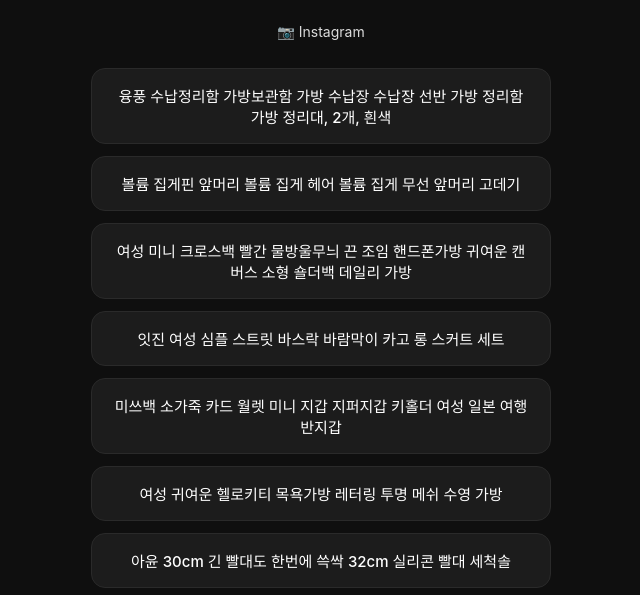
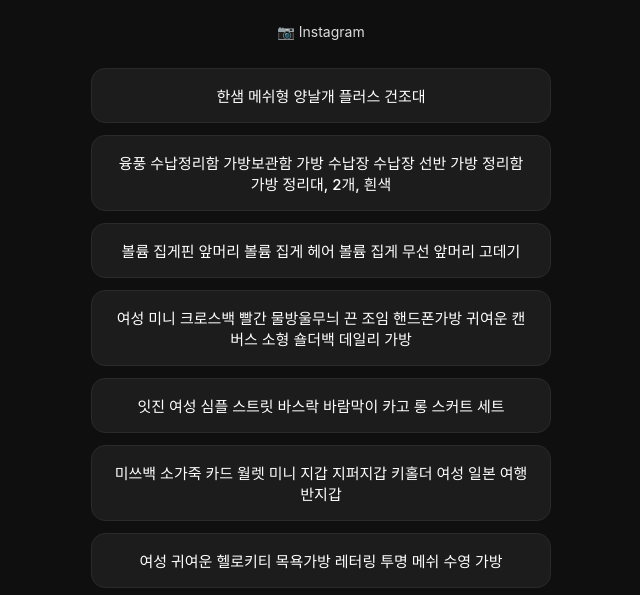
Before and after one commit to lifestyle-jeong-official/lifestyle-jeong-official.github.io, a plain HTML site: page index.html in a window 1280 px wide. Shown: the part 205-800 px from the top of the page, without its empty margins (319-959 px from the left). Drawn offline with Linux system fonts and the light colour scheme.

Commit message:
링크 페이지 자동 갱신

```diff
--- a/index.html
+++ b/index.html
@@ -63,6 +63,9 @@
     <p class="bio">삶의 질 상승템 추천!!</p>
     <a class="ig-link" href="https://www.instagram.com/lifestyle_jeong" target="_blank" rel="noopener">📷 Instagram</a>
     <div class="links">
+      <a class="link-card" href="https://link.coupang.com/a/g4aiVibdU4" target="_blank" rel="noopener">
+        한샘 메쉬형 양날개 플러스 건조대
+      </a>
       <a class="link-card" href="https://link.coupang.com/a/gTRZs7RSii" target="_blank" rel="noopener">
         융풍 수납정리함 가방보관함 가방 수납장 수납장 선반 가방 정리함 가방 정리대, 2개, 흰색
       </a>
```
